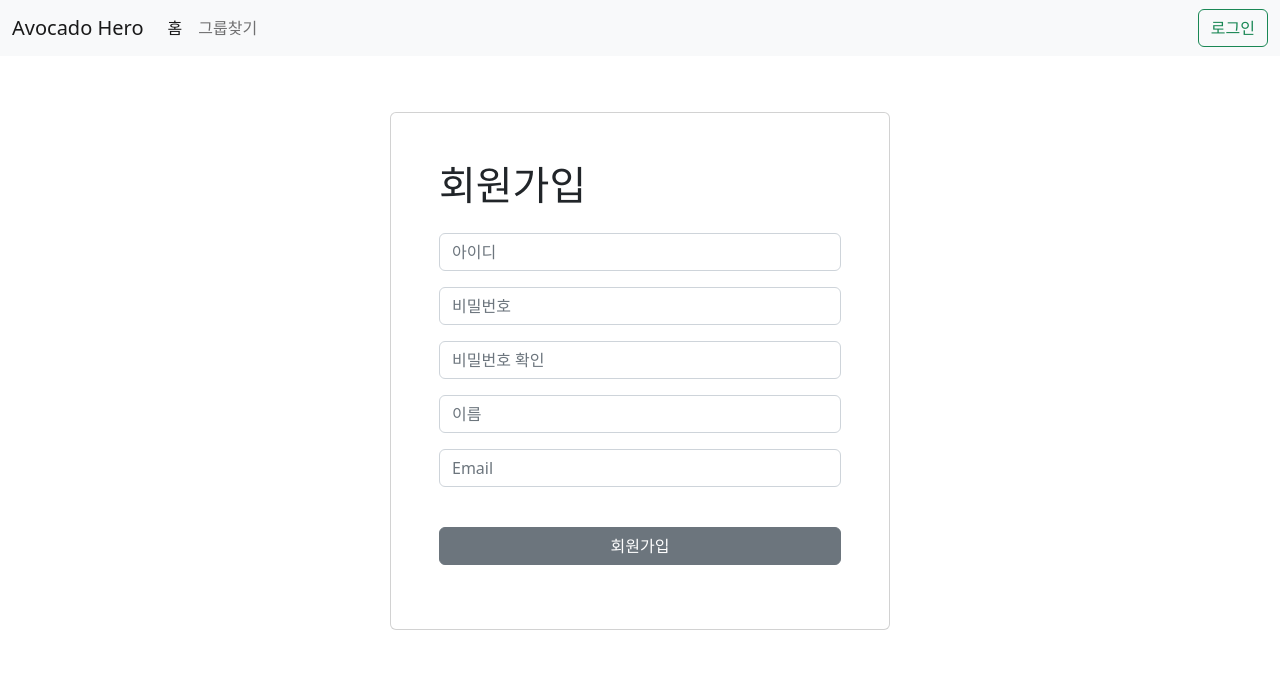
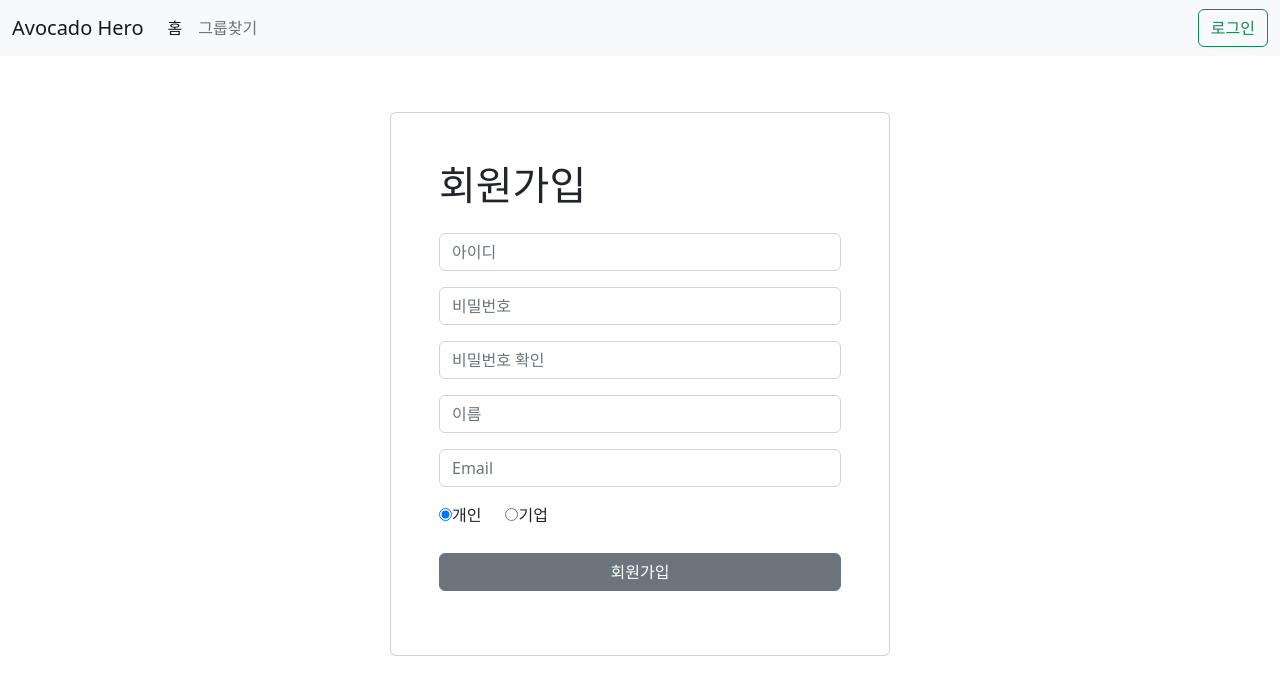
Before and after one commit to KGU-Team-Avocado/avocado-hero-web, a React (Create React App) app: page /signup in a window 1280 px wide. Shown: the top 694 px of the page. Built offline with nearby package versions, Linux system fonts and the light colour scheme.

Commit message:
회원타입(기업/개인)

```diff
--- a/src/container/sign/sign_up/SignUpContainer.js
+++ b/src/container/sign/sign_up/SignUpContainer.js
@@ -19,6 +19,9 @@ const SignUpContainer = () => {
   const [confirmPassword, setConfirmPassword] = useState("");
   const [userName, setUserName] = useState("");
   const [email, setEmail] = useState("");
+  const [type, setType] = useState("개인");
+
+  //const [checkError, setCheckError] = useState("");
 
   const onUserIdHandler = (e) => {
     setUserId(e.currentTarget.value);
@@ -38,6 +41,10 @@ const SignUpContainer = () => {
 
   const onEmailHandler = (e) => {
     setEmail(e.currentTarget.value);
+  };
+
+  const handleRadiobutton = (e) => {
+    setType(e.target.value);
   };
 
   const onClick = (e) => {
@@ -70,11 +77,13 @@ const SignUpContainer = () => {
           user_password: password,
           user_name: userName,
           user_email: email,
+          user_type: type,
         })
         .then((response) => {
           console.log(response);
           if (response.data.idCheck === false) {
             alert("이미 사용중인 아이디입니다.");
+            //setCheckError("이미 사용중인 아이디입니다");
           }
           if (response.data.success === true) {
             window.location.href = "/";
@@ -110,6 +119,8 @@ const SignUpContainer = () => {
                   onChange={onUserIdHandler}
                 />
               </Col>
+              {/* <span id="checkMess">{checkError}</span> */}
+              {/* <Form.Text className="text-muted">{checkError}</Form.Text> */}
             </Form.Group>
 
             <Form.Group
@@ -175,8 +186,27 @@ const SignUpContainer = () => {
                 />
               </Col>
             </Form.Group>
+            <Form.Group>
+              <label>
+                <input
+                  type="radio"
+                  value="개인"
+                  checked={type === "개인"}
+                  onClick={handleRadiobutton}
+                />
+                개인
+              </label>
+              <label class="form-check form-check-inline">
+                <input
+                  type="radio"
+                  value="기업"
+                  checked={type === "기업"}
+                  onClick={handleRadiobutton}
+                />
+                기업
+              </label>
+            </Form.Group>
             <br />
-
             <div className="d-grid gap-1">
               <Button variant="secondary" type="submit" onClick={onClick}>
                 회원가입
```
